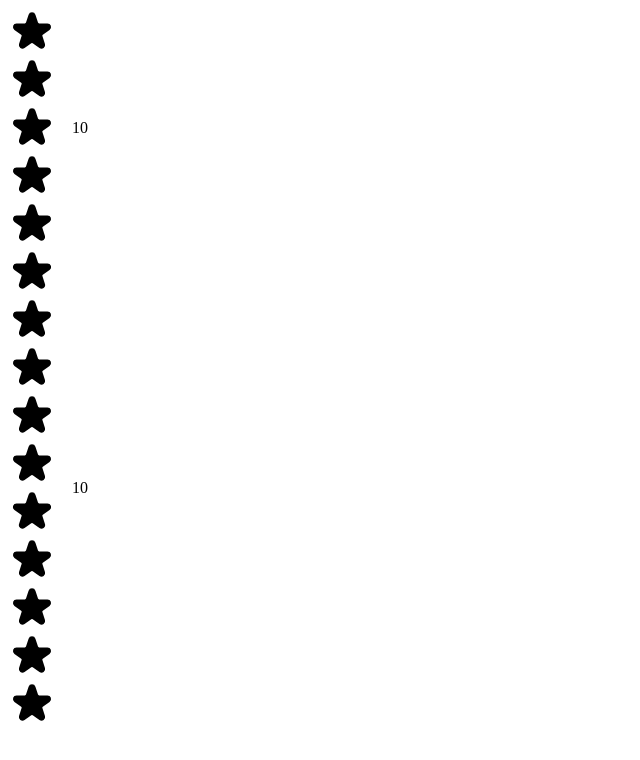
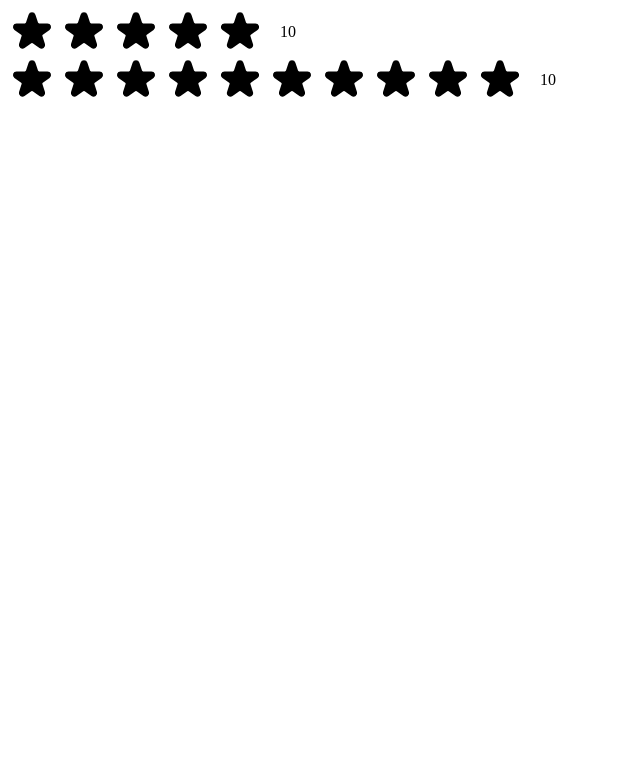
Before and after one commit to huytran72/Movies_Choose, a React (Create React App) app in the folder movies_choose/: page / in a window 1280 px wide. Shown: the top 760 px of the page, without its empty margins (0-640 px from the left). Built offline with nearby package versions, Linux system fonts and the light colour scheme.

Commit message:
Update StarRating.js

```diff
--- a/movies_choose/src/StarRating.js
+++ b/movies_choose/src/StarRating.js
@@ -17,7 +17,7 @@ const textStyle = {
 export default function StarRating({ maxRating = 5 }) {
   return (
     <div style={containerStyle}>
-      <div>
+      <div style={starContainerStyle}>
         {Array.from({ length: maxRating }, (_, i) => (
           <Star key={i} />
         ))}
```
